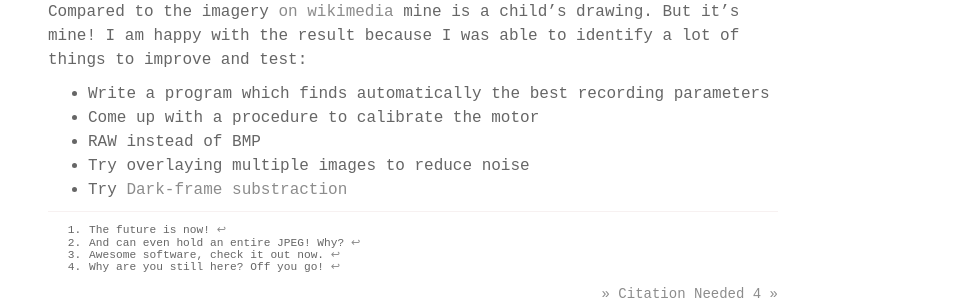
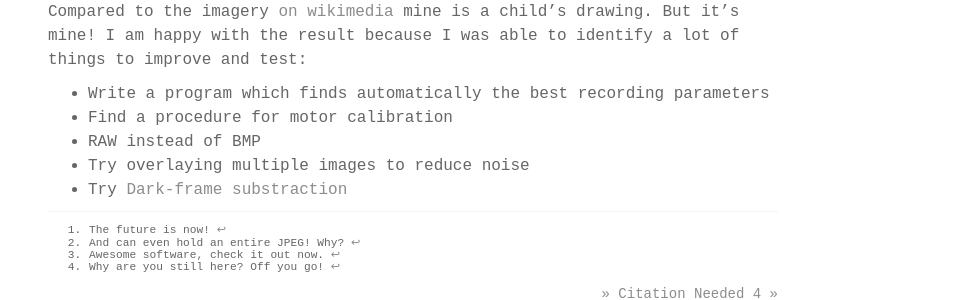
Before and after one commit to Enteee/duckpond.ch, a Jekyll site: the page built from _posts/2018-02-24-first-steps-on-the-moon.md, in a window 1280 px wide and 900 px high, scrolled down 2218 px. Shown: the part 401-701 px from the top of the window, without its empty margins (322-1280 px from the left). Built offline with Jekyll 4.4.1, drawn with Linux system fonts in a browser that asks for light colours; comment, search, counter and statistics services are not loaded.

Commit message:
better sentence

```diff
--- a/_posts/2018-02-24-first-steps-on-the-moon.md
+++ b/_posts/2018-02-24-first-steps-on-the-moon.md
@@ -114,7 +114,7 @@ The result is still red and blurry. This is why I then applied the following tra
 Compared to the imagery [on wikimedia](https://upload.wikimedia.org/wikipedia/commons/e/e1/FullMoon2010.jpg) mine is a child's drawing. But it's mine! I am happy with the result because I was able to identify a lot of things to improve and test:
 
 * Write a program which finds automatically the best recording parameters
-* Come up with a procedure to calibrate the motor
+* Find a procedure for motor calibration
 * RAW instead of BMP
 * Try overlaying multiple images to reduce noise
 * Try [Dark-frame substraction](https://en.wikipedia.org/wiki/Dark-frame_subtraction)
```
